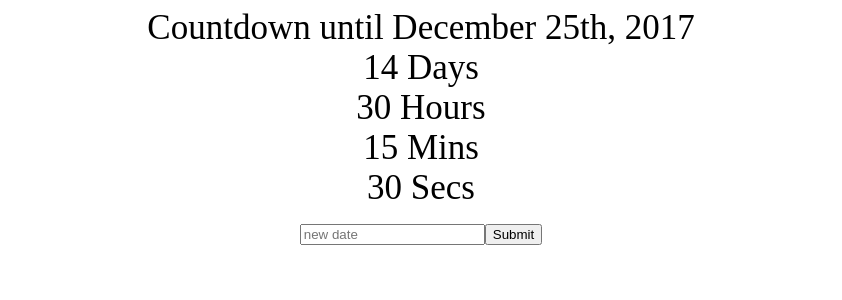
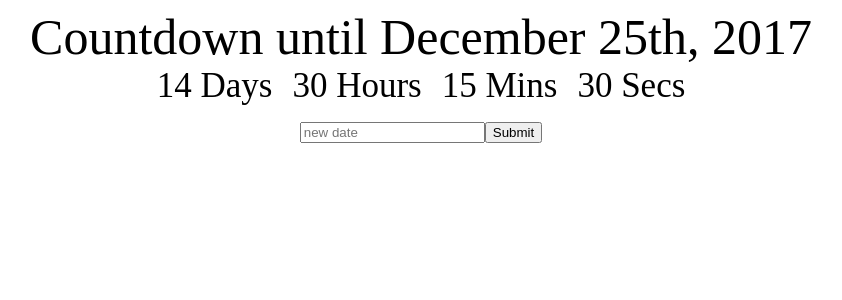
Before and after one commit to ikiru/countdown, a React (Create React App) app: page / in a window 1280 px wide. Shown: the top 300 px of the page, without its empty margins (219-1061 px from the left). Built offline with nearby package versions, Linux system fonts and the light colour scheme.

Commit message:
add more formating

```diff
--- a/src/App.css
+++ b/src/App.css
@@ -3,3 +3,15 @@
   font-size: 35px;
   margin-t: 20%;
 }
+
+.App-title {
+  font-size: 50px;
+}
+
+.Clock-days,
+.Clock-hours,
+.Clock-minutes,
+.Clock-seconds {
+  display: inline;
+  margin: 10px;
+}
--- a/src/App.jsx
+++ b/src/App.jsx
@@ -5,12 +5,12 @@ class App extends Component {
   render() {
     return (
       <div className="App">
-        <div>Countdown until December 25th, 2017</div>
+        <div className="App-title">Countdown until December 25th, 2017</div>
         <div>
-          <div>14 Days</div>
-          <div>30 Hours</div>
-          <div>15 Mins</div>
-          <div>30 Secs</div>
+          <div className="Clock-days">14 Days</div>
+          <div className="Clock-hours">30 Hours</div>
+          <div className="Clock-minutes">15 Mins</div>
+          <div className="Clock-seconds">30 Secs</div>
         </div>
         <div>
           <input placeholder="new date" />
```
